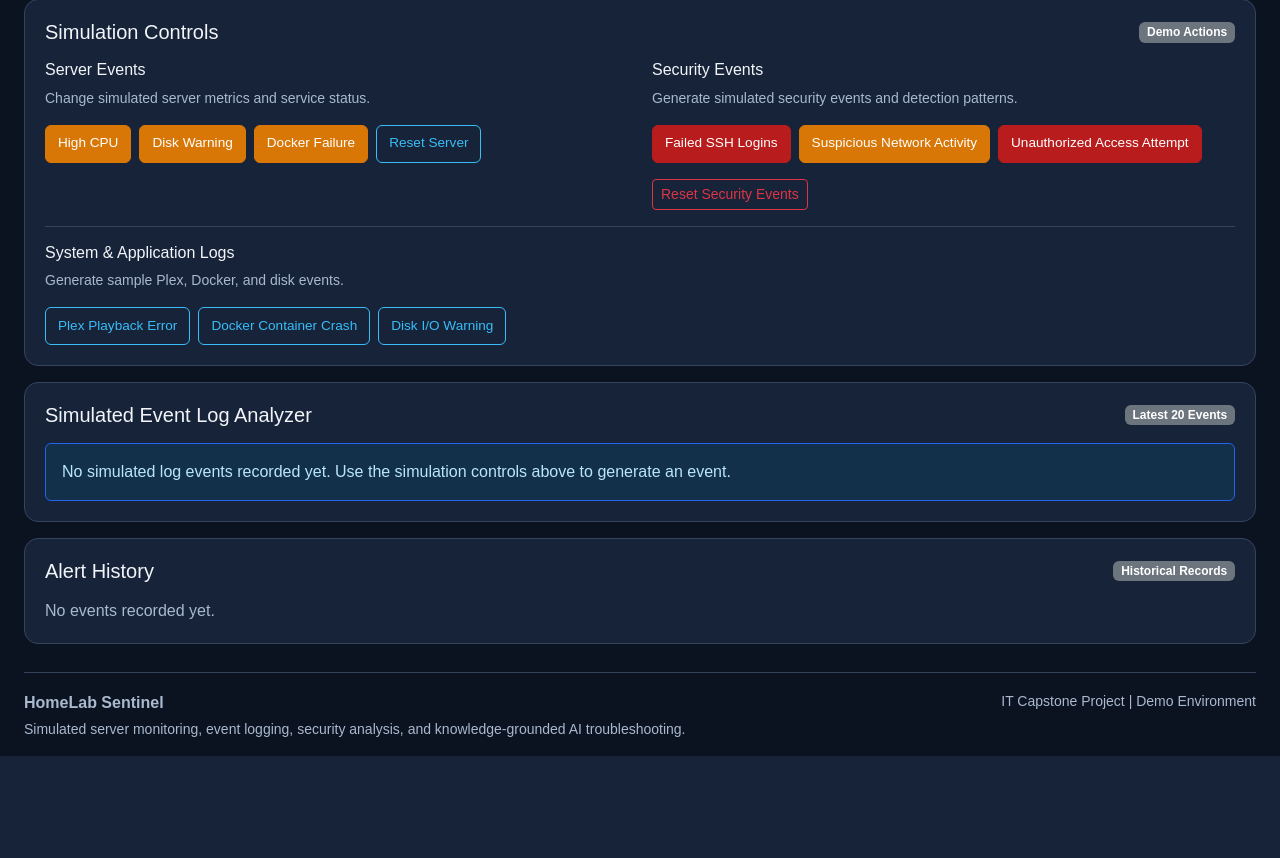
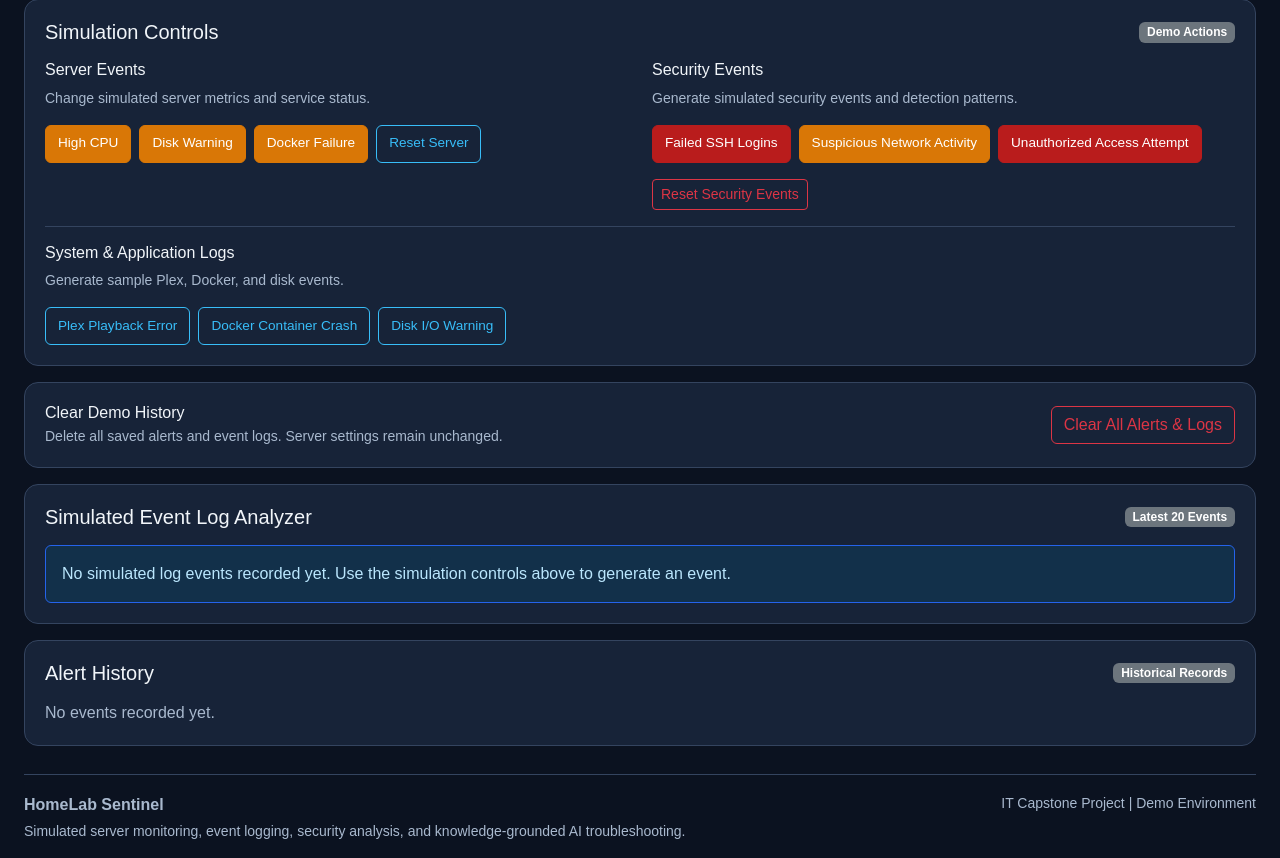
Before and after one commit to des0620/HomeLab-Sentinel, a Flask app: page / in a window 1280 px wide. Shown: the part 737-1595 px from the top of the page. Before the commit the page ends 1493 px from the top, so only its background shows below. Run offline with Flask 3, Linux system fonts and the light colour scheme; data comes from the database, SQL or seed files in the repository; data that the repository does not hold is empty.

Commit message:
Add clear all alerts and logs feature

```diff
--- a/app.py
+++ b/app.py
@@ -882,6 +882,15 @@ def reset_security_events():
     return redirect(url_for("dashboard"), code=303)
 
 
+@app.post("/clear-history")
+def clear_history():
+    """Clear stored alert and event history without changing simulation state."""
+    with connect_db() as connection:
+        connection.execute("DELETE FROM alerts")
+        connection.execute("DELETE FROM event_logs")
+    return redirect(url_for("dashboard"), code=303)
+
+
 def retrieve_guidance(category):
 
     """
--- a/templates/dashboard.html
+++ b/templates/dashboard.html
@@ -834,6 +834,22 @@
 
     </section>
 
+    <!-- CLEAR STORED HISTORY -->
+    <section class="card log-card mb-3">
+        <div class="card-body d-flex flex-wrap justify-content-between align-items-center gap-3">
+            <div>
+                <h2 class="h6 mb-1">Clear Demo History</h2>
+                <p class="text-secondary small mb-0">
+                    Delete all saved alerts and event logs. Server settings remain unchanged.
+                </p>
+            </div>
+            <form action="{{ url_for('clear_history') }}" method="post"
+                  onsubmit="return confirm('Permanently clear ALL alert history and event logs? This cannot be undone.');">
+                <button type="submit" class="btn btn-outline-danger">Clear All Alerts &amp; Logs</button>
+            </form>
+        </div>
+    </section>
+
     <!-- =====================================
          EVENT LOG ANALYZER
     ===================================== -->
```
